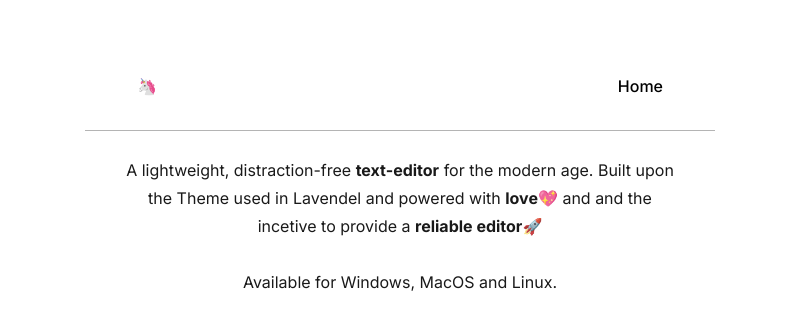
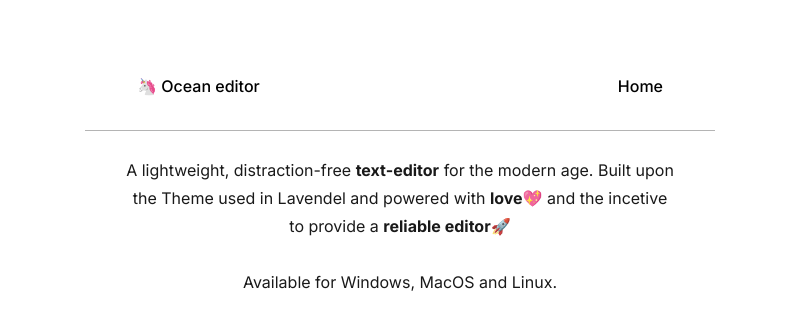
Before and after one commit to timo-cmd/Ocean, an Electron app: page index.html in a window 800 px wide. Shown: the top 330 px of the page. Drawn offline with Linux system fonts and the light colour scheme.

Commit message:
Update index.html

```diff
--- a/index.html
+++ b/index.html
@@ -1012,7 +1012,7 @@
                         <header>
                             <div>
                                 <div class="navbar__StyledNavBar-sc-1ub7x6s-0 cAdnZV">
-                                    <a aria-current="page" class="img active" href="">🦄 </a>
+                                    <a aria-current="page" class="img active" href="">🦄 Ocean editor</a>
                                     <a aria-current="page" class="active" href="/">Home</a>
                                 </div>
                             </div>
@@ -1020,7 +1020,7 @@
                         <main>
                             <div>
                                 <div style="display: flex; margin: 0 40px; align-items: center;" align="center">
-                                    <p style="margin-bottom: 0; flex: 9;">A lightweight, distraction-free  <b>text-editor</b> for the modern age. Built upon the Theme used in Lavendel and powered with <b>love💖</b> and and the incetive to provide a <b>reliable editor</b>🚀</p>
+                                    <p style="margin-bottom: 0; flex: 9;">A lightweight, distraction-free  <b>text-editor</b> for the modern age. Built upon the Theme used in Lavendel and powered with <b>love💖</b> and the incetive to provide a <b>reliable editor</b>🚀</p>
 
                                    <!--- <button class="button__ButtonWrapper-sc-1fb2jxy-0 jrktnc">Download</button>-->
                                 </div>
```
